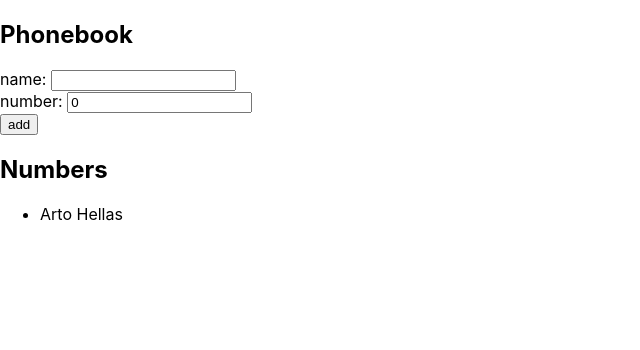
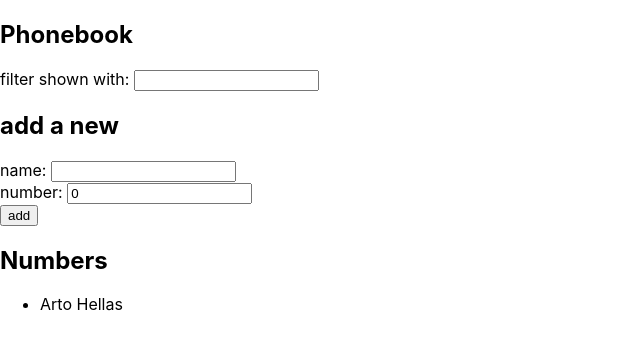
Before and after one commit to UponTheSky/fullstackopen, a React (Create React App) app in the folder projects/frontend/: page / in a window 1280 px wide. Shown: the top 350 px of the page, without its empty margins (0-640 px from the left). Built offline with nearby package versions, Linux system fonts and the light colour scheme.

Commit message:
part2: ex2.9~10

```diff
--- a/projects/frontend/src/App.tsx
+++ b/projects/frontend/src/App.tsx
@@ -1,6 +1,10 @@
 import React, { useState, ChangeEventHandler, FormEventHandler } from 'react';
 
 import { PersonType } from './types';
+
+import { Filter } from './components/Filter';
+import { PersonForm } from './components/PersonFrom';
+import { Persons } from './components/Persons';
 
 const App = () => {
   const [persons, setPersons] = useState<Partial<PersonType>[]>([
@@ -8,6 +12,7 @@ const App = () => {
   ]);
   const [newName, setNewName] = useState<PersonType['name']>('');
   const [newNumber, setNewNumber] = useState<PersonType['number']>(0);
+  const [searchedName, setSearchedName] = useState('');
 
   const handleNameInput: ChangeEventHandler<HTMLInputElement> = (event) => {
     setNewName(event.target.value);
@@ -15,6 +20,10 @@ const App = () => {
   const handleNumberInput: ChangeEventHandler<HTMLInputElement> = (event) => {
     setNewNumber(Number(event.target.value));
   };
+  const handleSearchInput: ChangeEventHandler<HTMLInputElement> = (event) => {
+    setSearchedName(event.target.value);
+  };
+
   const handleSubmitForm: FormEventHandler = (event) => {
     event.preventDefault();
 
@@ -27,24 +36,24 @@ const App = () => {
     setNewName('');
   };
 
+  const personsShown = searchedName === ''
+    ? persons
+    : persons.filter(person => person.name?.toLowerCase() === searchedName.toLowerCase());
+
   return (
     <div>
       <h2>Phonebook</h2>
-      <form onSubmit={handleSubmitForm}>
-        <div>
-          name: <input value={newName} onChange={handleNameInput} />
-        </div>
-        <div>
-          number: <input value={newNumber} onChange={handleNumberInput} />
-        </div>
-        <div>
-          <button type="submit">add</button>
-        </div>
-      </form>
+      <Filter text={searchedName} onChangeHandler={handleSearchInput} />
+      <h2>add a new</h2>
+      <PersonForm
+        newName={newName}
+        newNumber={newNumber}
+        handleNameInput={handleNameInput}
+        handleNumberInput={handleNumberInput}
+        handleSubmitForm={handleSubmitForm}
+      />
       <h2>Numbers</h2>
-      <ul>
-        {persons.map(({ name, number }) => <li key={name}>{name} {number}</li>)}
-      </ul>
+      <Persons persons={personsShown} />
     </div>
   );
 }
--- /dev/null
+++ b/projects/frontend/src/components/Filter.tsx
@@ -0,0 +1,14 @@
+import React, { ChangeEventHandler } from 'react';
+
+interface FilterProps {
+  text: string;
+  onChangeHandler: ChangeEventHandler<HTMLInputElement>;
+}
+
+export function Filter({ text, onChangeHandler }) {
+  return (
+    <div>
+      filter shown with: <input value={text} onChange={onChangeHandler} />
+    </div>
+  );
+}
--- /dev/null
+++ b/projects/frontend/src/components/PersonFrom.tsx
@@ -0,0 +1,31 @@
+import React, { ChangeEventHandler, FormEventHandler } from 'react';
+
+interface PersonFormProps {
+  newName: string;
+  newNumber: number;
+  handleNameInput: ChangeEventHandler<HTMLInputElement>;
+  handleNumberInput: ChangeEventHandler<HTMLInputElement>;
+  handleSubmitForm: FormEventHandler;
+}
+
+export function PersonForm({
+  newName,
+  newNumber,
+  handleNameInput,
+  handleNumberInput,
+  handleSubmitForm
+}: PersonFormProps) {
+  return (
+    <form onSubmit={handleSubmitForm}>
+      <div>
+        name: <input value={newName} onChange={handleNameInput} />
+      </div>
+      <div>
+        number: <input value={newNumber} onChange={handleNumberInput} />
+      </div>
+      <div>
+        <button type="submit">add</button>
+      </div>
+    </form>
+  );
+}
--- /dev/null
+++ b/projects/frontend/src/components/Persons.tsx
@@ -0,0 +1,15 @@
+import React from 'react';
+
+import { PersonType } from '../types';
+
+interface PersonsProps {
+  persons: Partial<PersonType>[];
+}
+
+export function Persons({ persons }: PersonsProps) {
+  return (
+    <ul>
+      {persons.map(({ name, number }) => <li key={name}>{name} {number}</li>)}
+    </ul>
+  );
+}
```
